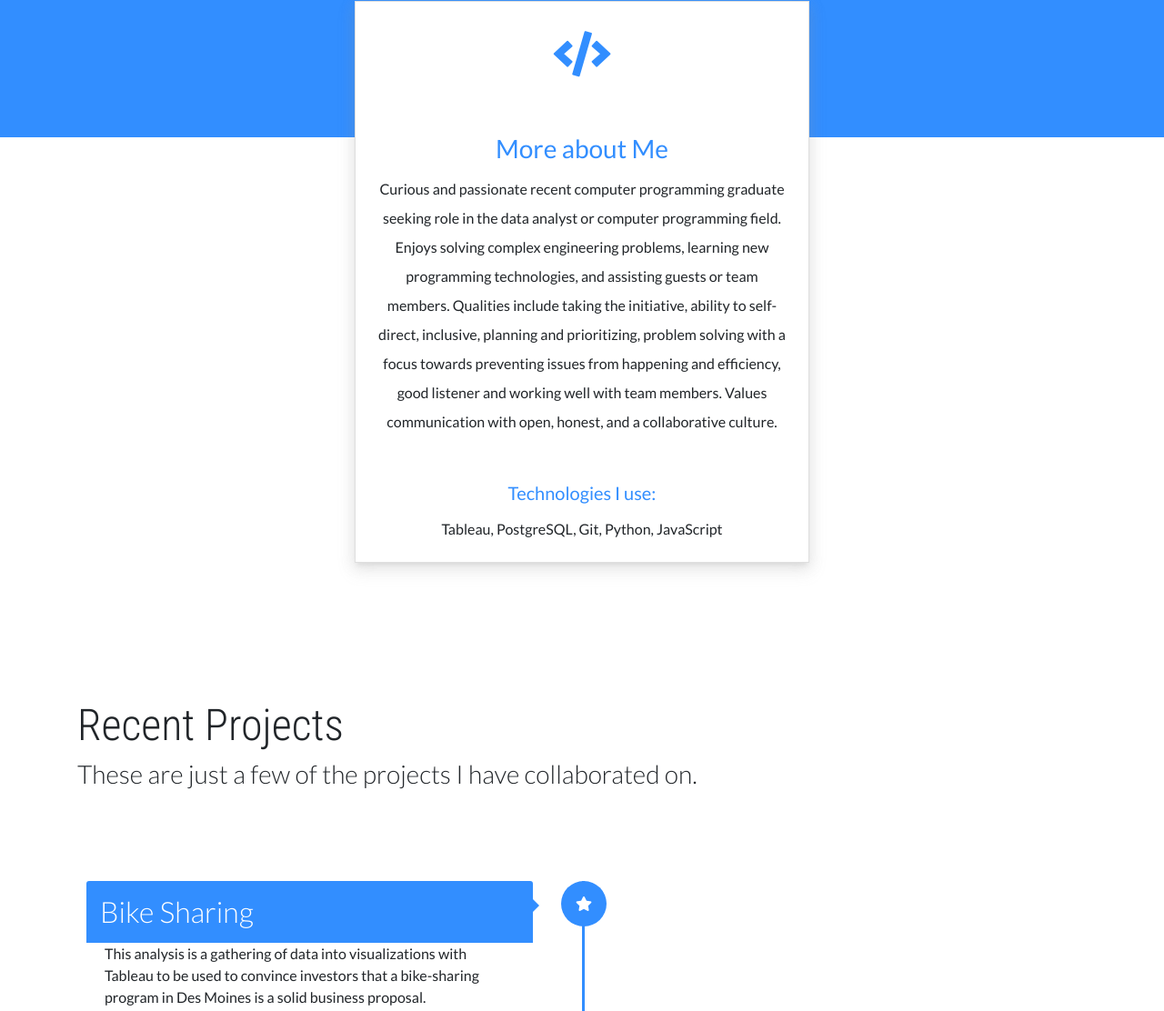
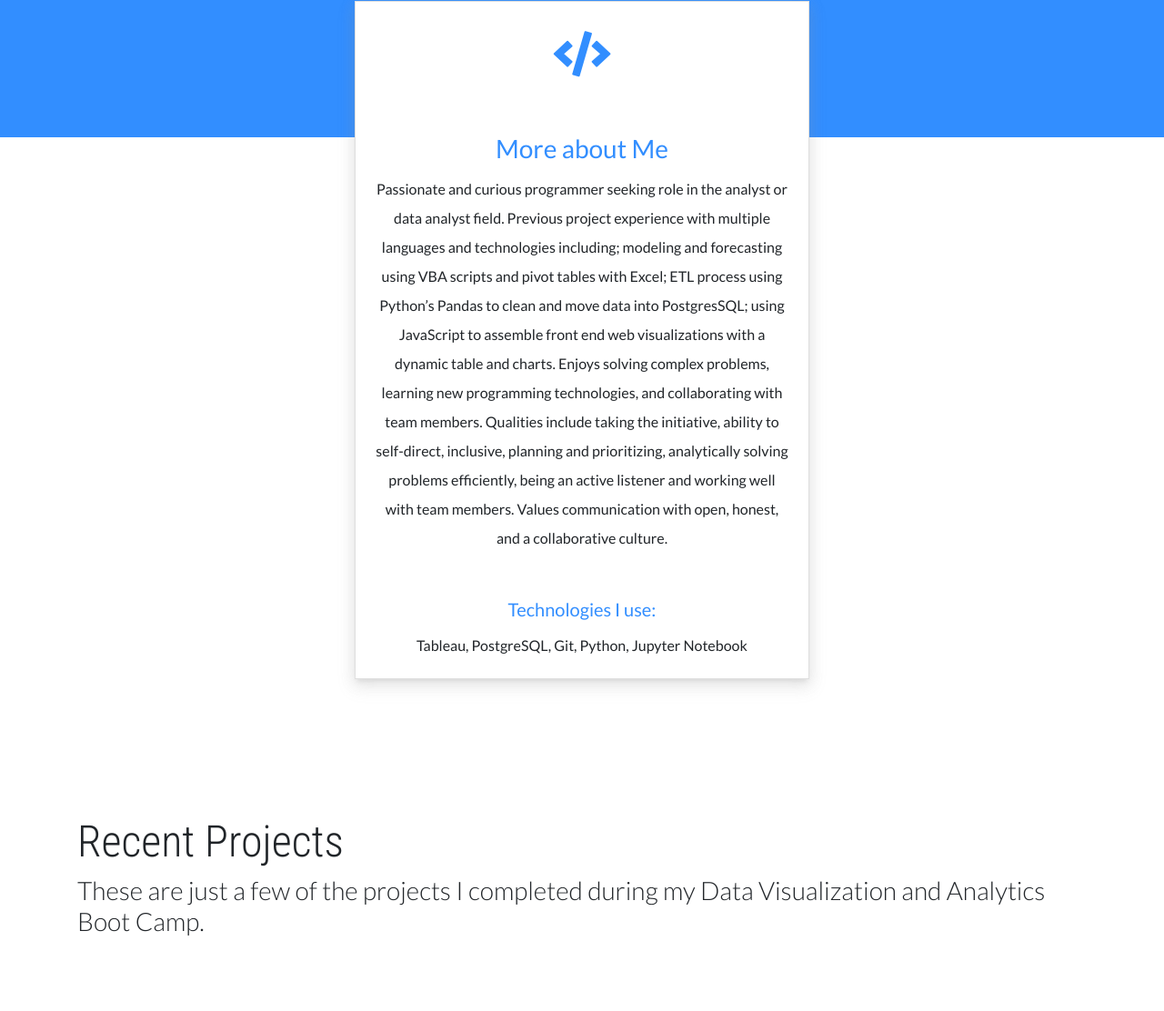
Before and after one commit to breeProgram/breeProgram.github.io, a plain HTML site: page index.html in a window 1280 px wide. Shown: the part 878-1990 px from the top of the page at 91% size. Drawn offline with nearby package versions, Linux system fonts and the light colour scheme.

Commit message:
Update index.html

```diff
--- a/index.html
+++ b/index.html
@@ -112,15 +112,19 @@
                 </span>
 
                 <h3 class="card-title">More about Me</h3>
-                <p class="card-text">Curious and passionate recent computer programming graduate seeking role in the data analyst or computer programming field.
-                    Enjoys solving complex engineering problems, learning new programming technologies, and assisting guests or team members.
-                    Qualities include taking the initiative, ability to self-direct, inclusive, planning and prioritizing, problem solving with a focus towards preventing issues from happening and efficiency, good listener and working well with team members.
-                    Values communication with open, honest, and a collaborative culture.</p>
+                <p class="card-text">Passionate and curious programmer seeking role in the analyst or data analyst field.
+                     Previous project experience with multiple languages and technologies including; modeling and forecasting
+                      using VBA scripts and pivot tables with Excel; ETL process using Python’s Pandas to clean and move data
+                       into PostgresSQL; using JavaScript to assemble front end web visualizations with a dynamic table and charts.
+                        Enjoys solving complex problems, learning new programming technologies, and collaborating with team members.
+                         Qualities include taking the initiative, ability to self-direct, inclusive, planning and prioritizing,
+                          analytically solving problems efficiently, being an active listener and working well with team members.
+                           Values communication with open, honest, and a collaborative culture.</p>
                 <h5 class="card-title">
                     Technologies I use:
                 </h5>
                 <p class="card-text">
-                    Tableau, PostgreSQL, Git, Python, JavaScript
+                    Tableau, PostgreSQL, Git, Python, Jupyter Notebook
                 </p>
             </div>
         </div>
@@ -133,7 +137,7 @@
     <!-- TIMELINE -->
     <section class="container">
         <h1 class="title">Recent Projects</h1>
-        <h3 class="subtitle">These are just a few of the projects I have collaborated on.</h3>
+        <h3 class="subtitle">These are just a few of the projects I completed during my Data Visualization and Analytics Boot Camp.</h3>
     </section>
 
 
@@ -194,7 +198,8 @@
                 <div class="timeline-content right">
                     <h2>Bacteria Analysis</h2>
                     <p>
-                        Thias
+                        Building a webpage using Plotly.js, a Javascript visualization library to plot data from external files and/or web-sources
+                        into a bar, pie or scatter plot chart. Utilized functional programming and methods to manipulate the data to achieve results.
                     </p>
                     <a href="https://github.com/breeProgram/Bacteria" class="btn"><i class="fab fa-github"></i> Code</a>
                     <!-- <a href="#" class="btn"><i class="fas fa-tv"></i> Live Demo</a> -->
@@ -232,7 +237,11 @@
         <hr />
         <article class="education-item">
             <h3 class="subtitle">Metropolitan State University</h3>
-            <span class="text-muted">B.S. Computer Science | 2013 - 2018</span>
+            <span class="text-muted">B.S. Computer Science | 2016 - 2018</span>
+        </article>
+        <article class="education-item">
+            <h3 class="subtitle">Normandale Community College</h3>
+            <span class="text-muted">Associate of Science | 2013 - 2016</span>
         </article>
 
 
```
